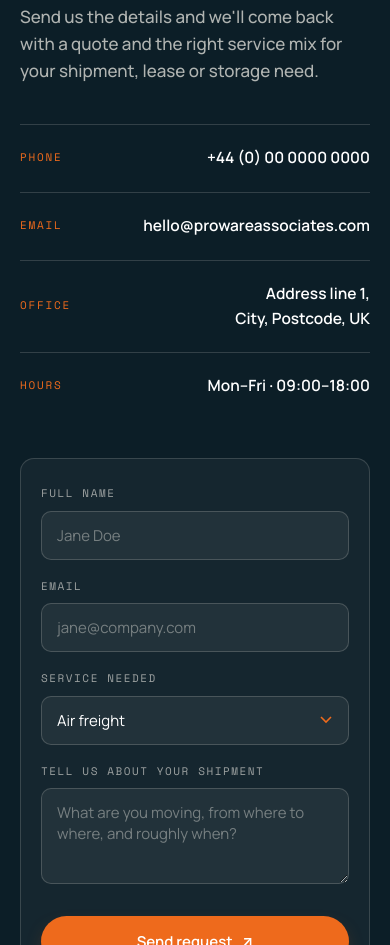
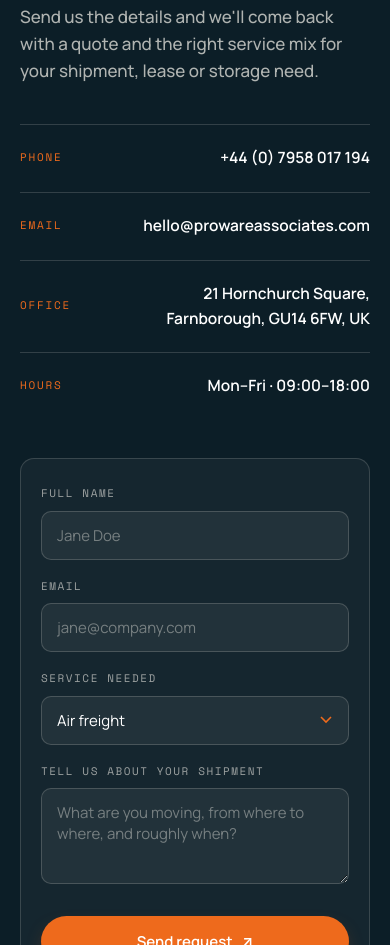
Before and after one commit to getmobilehq/proware, a plain HTML site: page index.html in a window 390 px wide. Shown: the part 6777-7722 px from the top of the page. Drawn offline with nearby package versions, Linux system fonts and the light colour scheme.

Commit message:
feat: add real phone and office address to contact section
Co-Authored-By: Claude Opus 4.8 (1M context) <noreply@anthropic.com>

```diff
--- a/index.html
+++ b/index.html
@@ -427,9 +427,9 @@
         <h2>Let's move your cargo forward.</h2>
         <p class="intro">Send us the details and we'll come back with a quote and the right service mix for your shipment, lease or storage need.</p>
         <div class="cinfo">
-          <a href="tel:+440000000000"><span class="lbl">Phone</span><span class="val">+44 (0) 00 0000 0000</span></a>
+          <a href="tel:+447958017194"><span class="lbl">Phone</span><span class="val">+44 (0) 7958 017 194</span></a>
           <a href="mailto:hello@prowareassociates.com"><span class="lbl">Email</span><span class="val">hello@prowareassociates.com</span></a>
-          <div><span class="lbl">Office</span><span class="val">Address line 1,<br>City, Postcode, UK</span></div>
+          <div><span class="lbl">Office</span><span class="val">21 Hornchurch Square,<br>Farnborough, GU14 6FW, UK</span></div>
           <div><span class="lbl">Hours</span><span class="val">Mon–Fri · 09:00–18:00</span></div>
         </div>
       </div>
```
